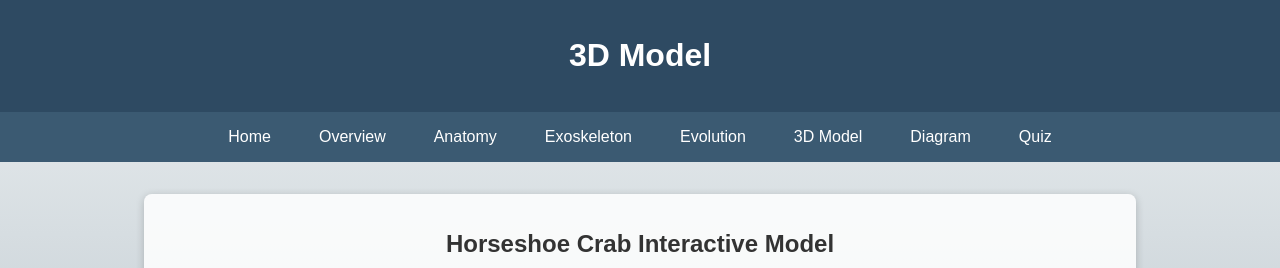
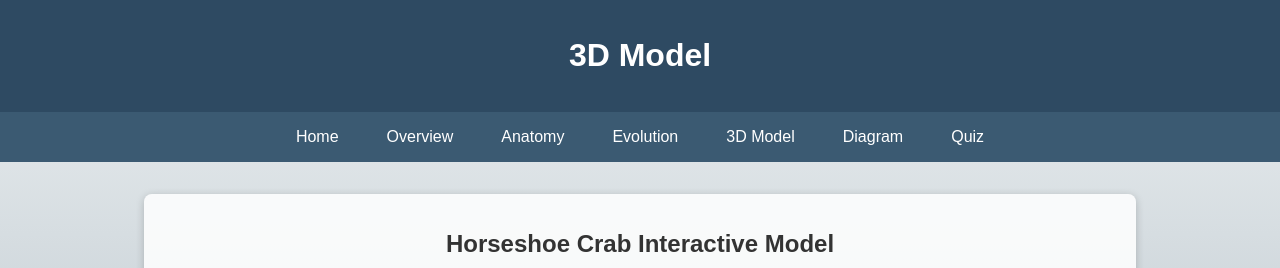
Before and after one commit to Acrelyx/biology, a plain HTML site: page model.html in a window 1280 px wide. Shown: the top 268 px of the page. Drawn offline with Linux system fonts and the light colour scheme.

Commit message:
Update model.html

```diff
--- a/model.html
+++ b/model.html
@@ -65,7 +65,6 @@
     <a href="index.html">Home</a>
     <a href="overview.html">Overview</a>
     <a href="anatomy.html">Anatomy</a>
-    <a href="exoskeleton.html">Exoskeleton</a>
     <a href="evolution.html">Evolution</a>
     <a href="model.html">3D Model</a>
     <a href="diagram.html">Diagram</a>
```
